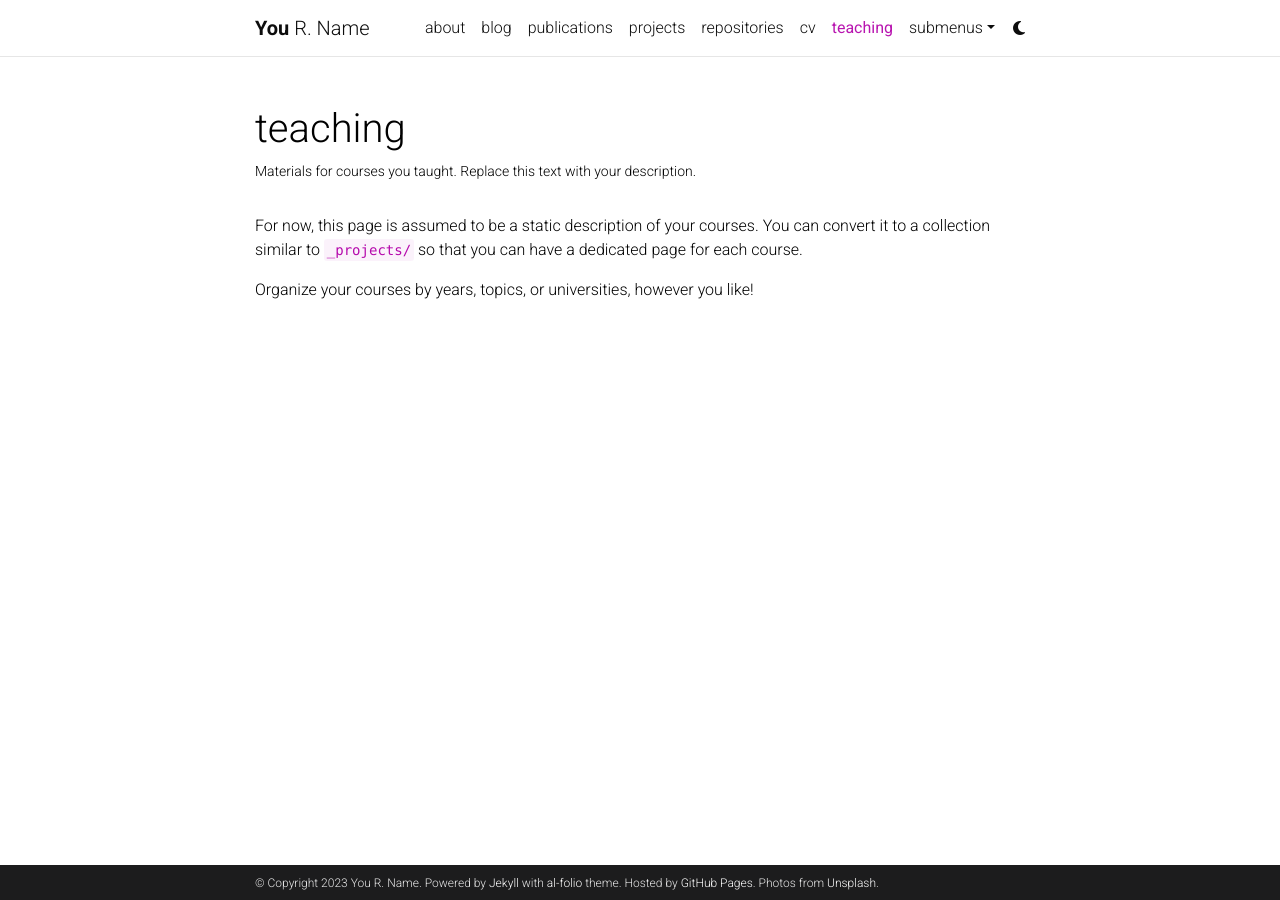
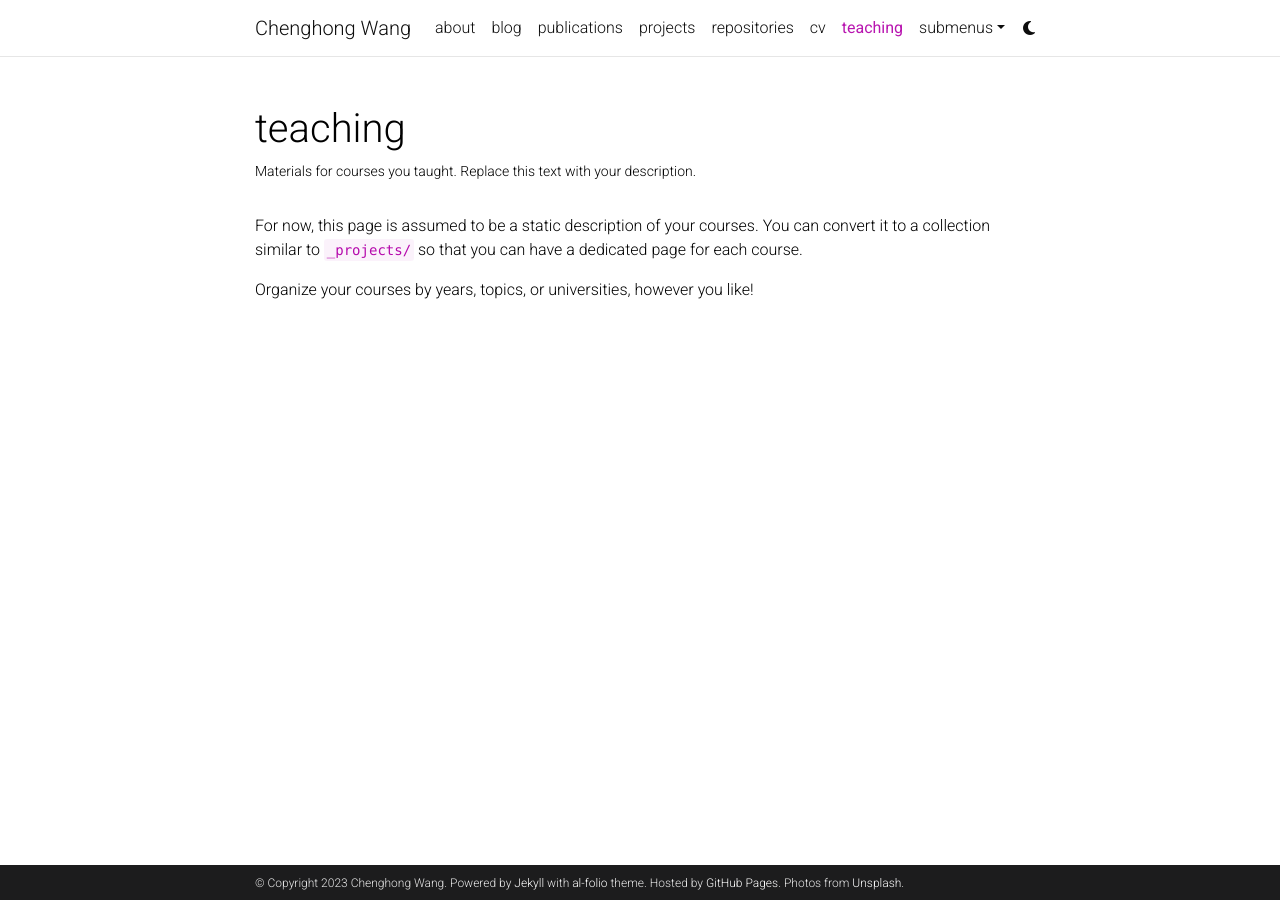
Before and after one commit to lovingmage/lovingmage.github.io, a Jekyll site: the page built from _pages/teaching.md, in a window 1280 px wide. Built offline with Jekyll 4.4.1, drawn with Linux system fonts in a browser that asks for light colours; comment, search, counter and statistics services are not loaded; a style sheet for code colours, icons or effects is not loaded.

Commit message:
Update _config.yml

```diff
--- a/_config.yml
+++ b/_config.yml
@@ -2,11 +2,11 @@
 # Site settings
 # -----------------------------------------------------------------------------
 
-title: blank # the website title (if blank, full name will be used instead)
-first_name: You
-middle_name: R.
-last_name: Name
-email: you@example.com
+title: Chenghong Wang # the website title (if blank, full name will be used instead)
+first_name: Chenghong
+middle_name:
+last_name: Wang
+email: cw374@duke.edu
 description: > # the ">" symbol means to ignore newlines until "footer_text:"
   A simple, whitespace theme for academics. Based on [*folio](https://github.com/bogoli/-folio) design.
 footer_text: >
@@ -18,8 +18,8 @@
 lang: en # the language of your site (for example: en, fr, cn, ru, etc.)
 icon: ⚛️  # the emoji used as the favicon (alternatively, provide image name in /assets/img/)
 
-url: https://alshedivat.github.io # the base hostname & protocol for your site
-baseurl: /al-folio # the subpath of your site, e.g. /blog/
+url: https://lovingmage.github.io # the base hostname & protocol for your site
+baseurl: # the subpath of your site, e.g. /blog/
 last_updated: false # set to true if you want to display last updated in the footer
 impressum_path:  # set to path to include impressum link in the footer, use the same path as permalink in a page, helps to conform with EU GDPR
 
```
